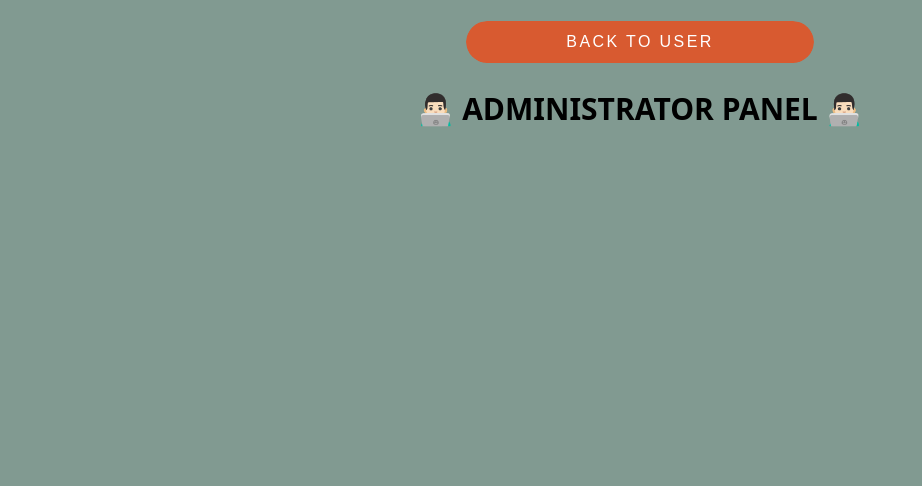
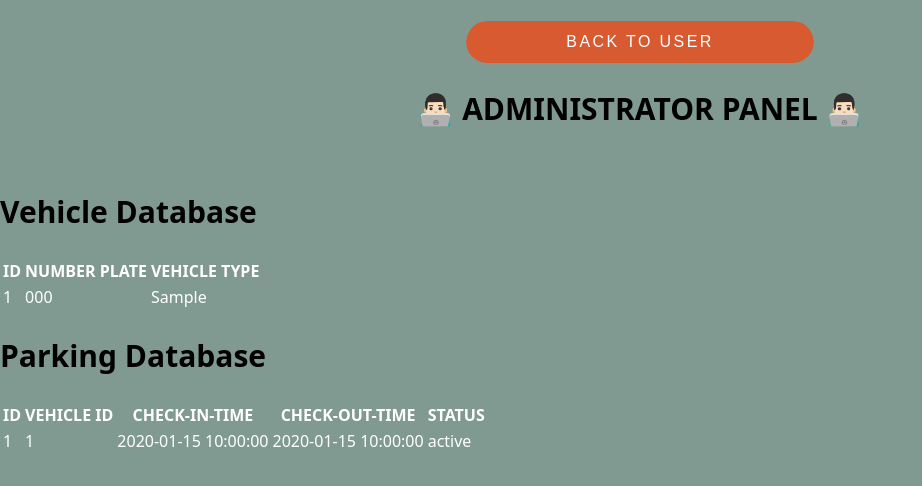
Before and after one commit to ak-junior3339/ParkX-Next-Generation-Smart-Parking-v2, a FastAPI app: page /admincontent in a window 1280 px wide. Shown: the part 242-728 px from the top of the page, without its empty margins (0-922 px from the left). Run offline with FastAPI, Linux system fonts and the light colour scheme; tables that the repository leaves empty hold one stand-in row (values such as "Sample post").

Commit message:
Adding Vehicle and Parking table and its logic

```diff
--- a/templates/adminContent.html
+++ b/templates/adminContent.html
@@ -17,8 +17,81 @@
         <h2 style="color: black;font-size: 30px;"> 👨🏻‍💻 ADMINISTRATOR PANEL 👨🏻‍💻</h2>
     </header>
 </div>
+<div class="vehicle-table-container" >
+    <h2 style="color: black;font-size: 30px;">Vehicle Database</h2>
+    <table id="vehicleTable">
+        <thead>
+            <tr><th>ID</th><th>NUMBER PLATE</th><th>VEHICLE TYPE</th></tr>
+        </thead>
+        <tbody id="vehicleBody">
+
+        </tbody>
+    </table>
+</div>
+<div class="vehicle-table-container">
+    <h2 style="color: black;font-size: 30px;">Parking Database</h2>
+    <table id="parkingTable">
+        <thead>
+            <tr><th>ID</th><th>VEHICLE ID</th><th>CHECK-IN-TIME</th><th>CHECK-OUT-TIME</th><th>STATUS</th></tr>
+        </thead>
+        <tbody id="parkingBody">
+
+        </tbody>
+    </table>
+</div>
 <script>
+    window.addEventListener("DOMContentLoaded", async function () {
+        const Vbody = document.getElementById("vehicleBody");
 
+        try {
+            const responseV = await fetch("/vehicleData", {
+                method: "GET"
+            });
+
+            const dataV = await responseV.json();
+
+            dataV.forEach(vehicle => {
+                const trElement = document.createElement("tr");
+
+                trElement.innerHTML = `
+                    <td>${vehicle.id}</td>
+                    <td>${vehicle.plate_number}</td>
+                    <td>${vehicle.vehicle_type}</td>
+                `;
+
+                Vbody.appendChild(trElement);
+            });
+        } catch (error) {
+            console.error("Error fetching vehicle data:", error);
+        }
+    });
+    window.addEventListener("DOMContentLoaded", async function () {
+        const Pbody = document.getElementById("parkingBody");
+
+        try {
+            const responseP = await fetch("/parkingData", {
+                method: "GET"
+            });
+
+            const dataP = await responseP.json();
+
+            dataP.forEach(parking => {
+                const trElement = document.createElement("tr");
+
+                trElement.innerHTML = `
+                    <td>${parking.id}</td>
+                    <td>${parking.vehicle_id}</td>
+                    <td>${parking.check_in_time}</td>
+                    <td>${parking.check_out_time}</td>
+                    <td>${parking.status}</td>
+                `;
+
+                Pbody.appendChild(trElement);
+            });
+        } catch (error) {
+            console.error("Error fetching vehicle data:", error);
+        }
+    });
 </script>
 </body>
 </html>
```
